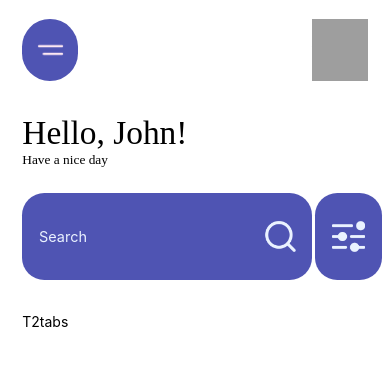
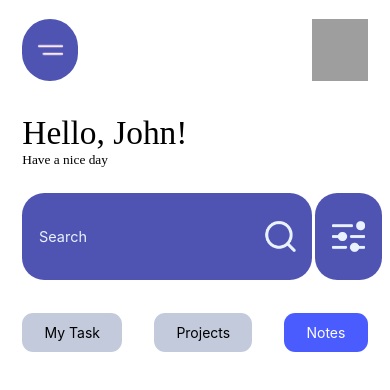
Before and after one commit to Mansoorali121/React-Native-Interview-Preparation, a React Native app: screen / in a window 390 px wide. Shown: the top 390 px of the page. Built offline with nearby package versions, Linux system fonts and the light colour scheme; grey boxes are pictures that could not be loaded.

Commit message:
tabs add

```diff
--- a/App.js
+++ b/App.js
@@ -118,13 +118,18 @@ import T2tabs from "./src/components/T2tabs";
 const App = () => {
   return (
     <View style={styles.container}>
-      <T2header />
+      <View style={{marginHorizontal:s
+        (20),
+        backgroundColor:"#fff"
+      }}>
+        <T2header />
       <T2text />
       <View style={styles.buttonscontainer}>
         <Searchbutton />
       <Filterbutton />
       </View>
       <T2tabs />
+      </View>
     </View>
   );
 };
@@ -132,7 +137,7 @@ const App = () => {
 export default App;
 
 const styles = StyleSheet.create({
-  container: { backgroundColor: '#fff', flex: 1, marginHorizontal: s(20) },
+  container: { backgroundColor: '#fff', flex: 1, },
   buttonscontainer:{flexDirection:"row", alignItems:"center", justifyContent:"space-between", gap:s
     (3)
   },
--- a/src/components/T2tabs.js
+++ b/src/components/T2tabs.js
@@ -1,17 +1,54 @@
-import { StyleSheet, Text, View } from 'react-native'
-import React from 'react'
+import { StyleSheet, Text, TouchableOpacity, View } from 'react-native';
+import React, { useState } from 'react';
 import { s } from 'react-native-size-matters';
+import colors from "../style/colors";
 
 const T2tabs = () => {
+  const tabs = ['My Task', 'Projects', 'Notes'];
+
+  const [activeTab, setActiveTab] = useState('Notes');
+
   return (
-    <View style={{marginTop:s
-      (30)
-    }}>
-      <Text>T2tabs</Text>
+    <View style={styles.container}>
+      {tabs.map(tab => (
+        <TouchableOpacity
+          key={tab}
+          style={[
+            styles.tab,
+            activeTab === tab && styles.activeTab,
+          ]}
+          onPress={() => setActiveTab(tab)}>
+          <Text style={[styles.tabtext, activeTab === tab && styles.tabtext2]}>{tab}</Text>
+        </TouchableOpacity>
+      ))}
     </View>
-  )
-}
+  );
+};
 
 export default T2tabs;
 
-const styles = StyleSheet.create({})
+const styles = StyleSheet.create({
+  container: {
+    marginTop: s(30),
+    flexDirection: 'row',
+    justifyContent: 'space-between',
+  },
+
+  tab: {
+    backgroundColor: colors.inactiveIcon,
+    paddingVertical: s(10),
+    paddingHorizontal: s(20),
+    borderRadius: s(10),
+  },
+
+  activeTab: {
+    backgroundColor: colors.activeIcon,
+  },
+  tabtext: {
+  color: colors.black,
+},
+
+tabtext2: {
+  color: colors.white,
+},
+});
```
